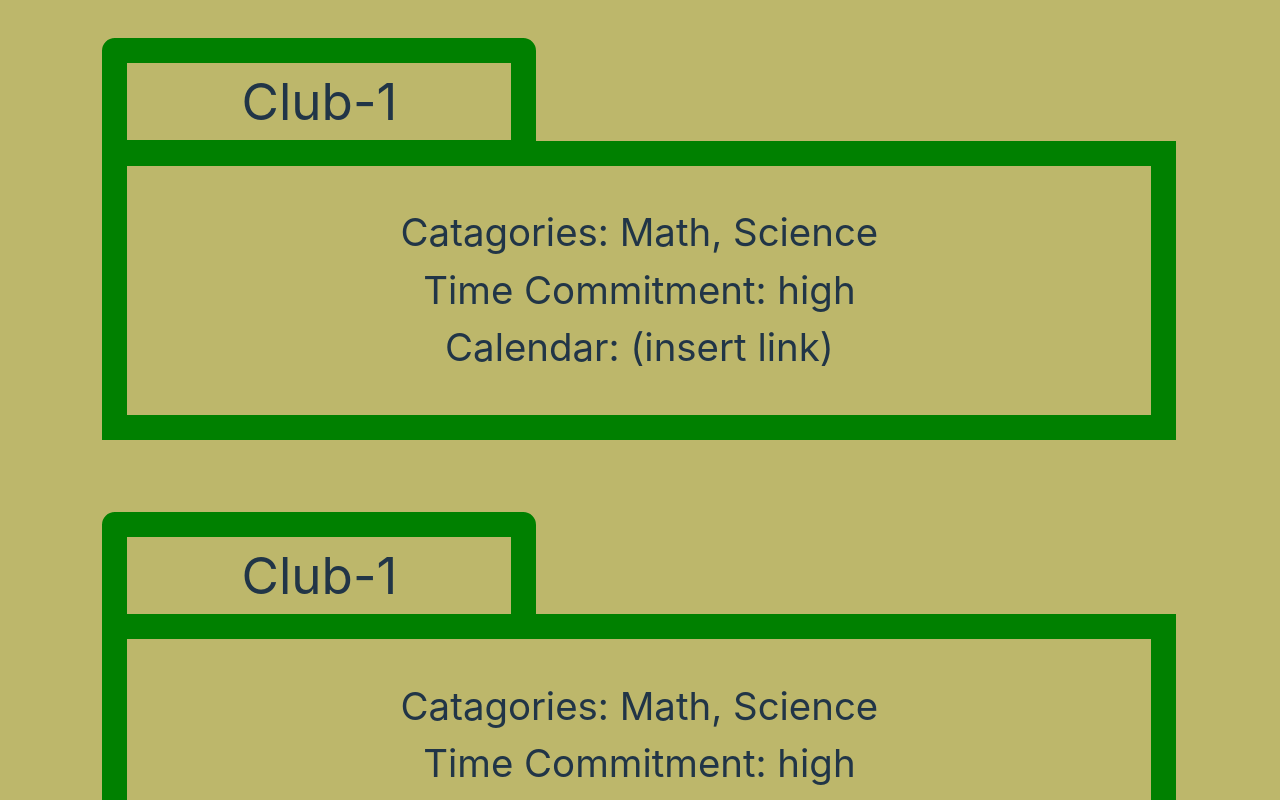
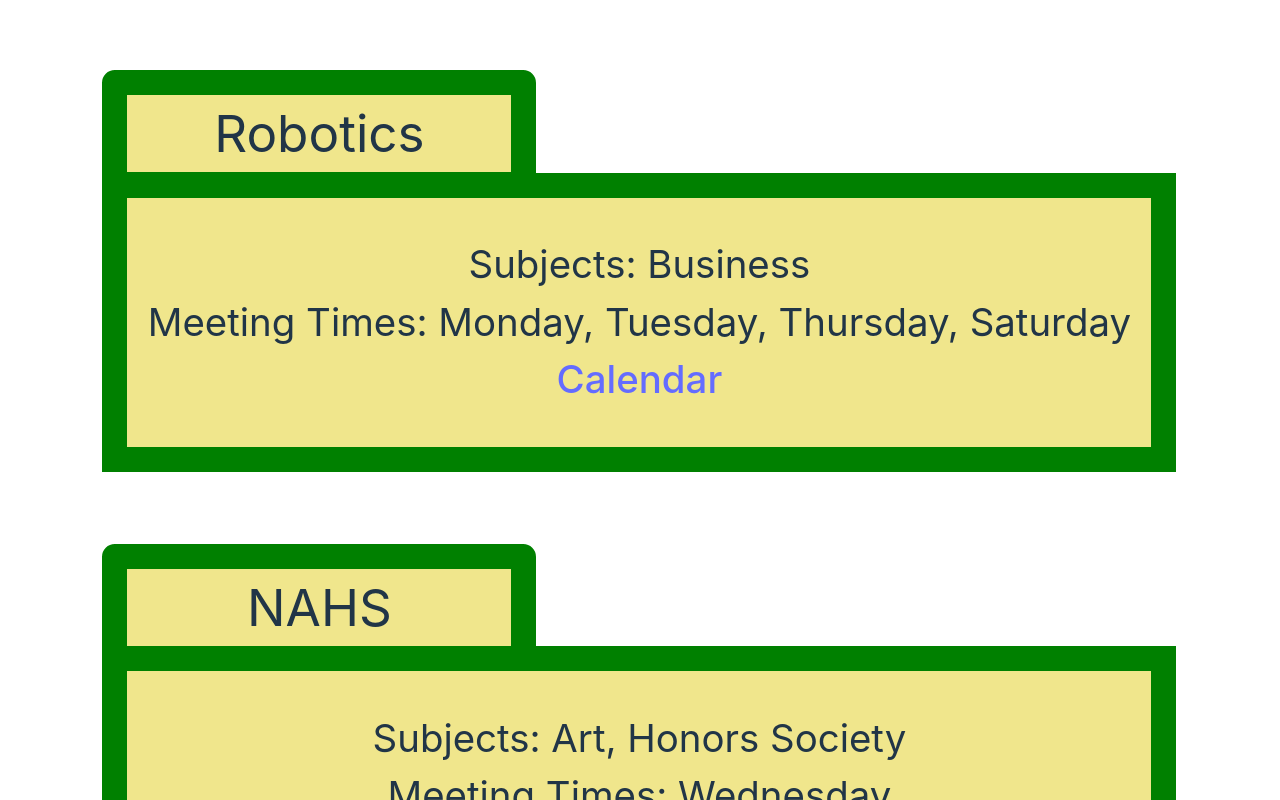
Before and after one commit to NinjaBuilderPro/CHS-Club-App, a React (Vite) app: page / in a window 1280 px wide. Both pictures are taken after a click on the button "Start". Shown: the top 800 px of the page. Built offline with nearby package versions, Linux system fonts and the light colour scheme.

Commit message:
Gave the club component props, made it scrollable

```diff
--- a/src/components/ClubProp.tsx
+++ b/src/components/ClubComponent.tsx
@@ -1,6 +1,12 @@
-const ClubProp = () => {
+interface ClubProps{
+    title: string
+    subjects: string
+    meetingTime: string
+    calendar: string
+}
+const ClubComponent = ({title: title, subjects, meetingTime, calendar}: ClubProps) => {
     return (
-        <div className="ClubProp" style={{
+        <div className="ClubComponent" style={{
             position: "relative",
             width: "84vi",
             height: "32vi",
@@ -11,27 +17,29 @@
                 border: "2vi solid green",
                 borderRadius: "1vi",
                 position: "absolute",
-                width: "30vi"
+                minWidth: "30vi",
+                backgroundColor: "khaki"
             }}>
-                Club-1
+                {title}
             </div>
             <div className="ClubInfo" style={{
                 fontSize: "2vi",
                 border: "2vi solid green",
                 position: "absolute",
                 width: "80vi",
-                top: "8vi"
+                top: "8vi",
+                backgroundColor: "khaki"
             }}>
                 <p style={{
                     fontSize: "3vi"
                 }}>
-                    Catagories: Math, Science<br/>
-                    Time Commitment: high<br/>
-                    Calendar: (insert link)
+                    Subjects: {subjects}<br/>
+                    Meeting Times: {meetingTime}<br/>
+                    {calendar=="" ? null : <a href={calendar}>Calendar</a>}
                 </p>
             </div>
         </div>
      );
 }
 
-export default ClubProp;
+export default ClubComponent;
--- /dev/null
+++ b/src/components/Clubs.json
@@ -0,0 +1,37 @@
+[
+    {
+        "id":  "1",
+        "title": "Robotics",
+        "subjects": "Business",
+        "meetingTime":  "Monday, Tuesday, Thursday, Saturday",
+        "calendar": "https://www.chaos131.com/news/calendar"
+    },
+    {
+        "id": "2",
+        "title": "NAHS",
+        "subjects": "Art, Honors Society",
+        "meetingTime": "Wednesday",
+        "calendar": ""
+    },
+    {
+        "id": "3",
+        "title": "DECA",
+        "subjects": "Business",
+        "meetingTime": "Monday",
+        "calendar": "https://calendar.google.com/calendar/embed?src=c_classroom279dec35%40group.calendar.google.com&ctz=America%2FNew_York"
+    },
+    {
+        "id": "4",
+        "title": "Tri-M",
+        "subjects": "Music, Honors Society",
+        "meetingTime": "Thursday",
+        "calendar": ""
+    },
+    {
+        "id": "5",
+        "title": "Key Club",
+        "subjects": "Service",
+        "meetingTime": "Wednesday",
+        "calendar": ""
+    }
+]
--- a/src/components/MainScreen.css
+++ b/src/components/MainScreen.css
@@ -3,10 +3,5 @@
     align-items: center;
     flex-direction: column;
     gap: 5vi;
-    background-color: darkkhaki;
-    position: fixed;
-    top: 0;
-    left: 0;
-    width: 100vw;
-    min-height: 100vh;
+    width: 80vw;
 }
--- a/src/components/MainScreen.tsx
+++ b/src/components/MainScreen.tsx
@@ -1,13 +1,16 @@
-import ClubProp from "./ClubProp";
+import ClubComponent from "./ClubComponent";
 import "./MainScreen.css";
+import clubs from "./Clubs.json";
 const MainScreen = () => {
     return (
         <div className="MainScreen">
-            <ClubProp/>
-            <ClubProp/>
-            <ClubProp/>
-            <ClubProp/>
-            <ClubProp/>
+            {
+                clubs.map((clubs,i) => (
+                    <div key={i}>
+                        <ClubComponent title={clubs.title} subjects={clubs.subjects} meetingTime={clubs.meetingTime} calendar={clubs.calendar}/>
+                    </div>
+                ))
+            }
         </div>
     );
 }
```
